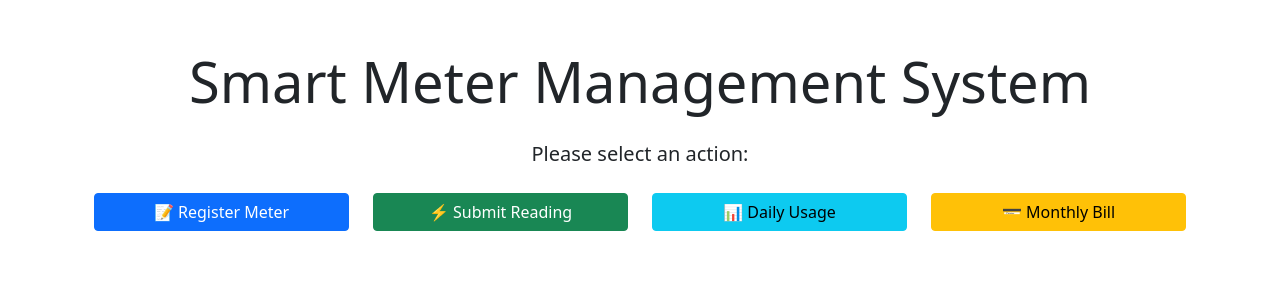
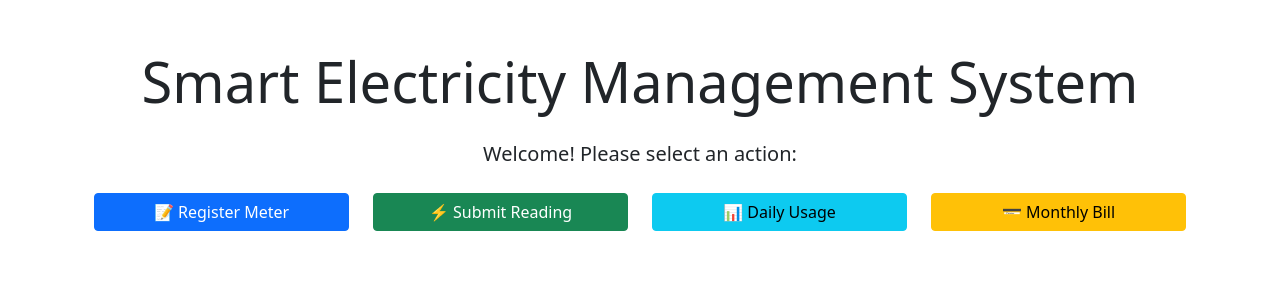
Before and after one commit to CorrineHuang/AN6007_advanced_programming_final_project, a Flask app: page / in a window 1280 px wide. Shown: the part 70-370 px from the top of the page. Run offline with Flask 3, Linux system fonts and the light colour scheme.

Commit message:
frontend changed

```diff
--- a/templates/function.html
+++ b/templates/function.html
@@ -2,8 +2,8 @@
 
 {% block content %}
 <div class="container text-center">
-    <h1 class="display-4 mt-5">Smart Meter Management System</h1>
-    <p class="lead mt-4">Please select an action:</p>
+    <h1 class="display-4 mt-5">Smart Electricity Management System</h1>
+    <p class="lead mt-4">Welcome! Please select an action:</p>
     <div class="row mt-4">
         <div class="col-md-3">
             <button class="btn btn-primary w-100" onclick="showSection('registerSection')">📝 Register Meter</button>
@@ -25,7 +25,7 @@
 </div>
 
 <!-- Register Meter Section -->
-<div id="registerSection" class="form-section" style="display:none;">
+<div id="registerSection" class="form-section mt-4" style="display:none;">
     <h2 class="mb-4">📝 Register New Meter</h2>
     <form id="registerForm">
         <div class="mb-3">
@@ -54,12 +54,12 @@
 </div>
 
 <!-- Submit Meter Reading Section -->
-<div id="meterReadingSection" class="form-section" style="display:none;">
+<div id="meterReadingSection" class="form-section mt-4" style="display:none;">
     <h2 class="mb-4">⚡ Submit Meter Reading</h2>
     <form id="readingForm">
         <div class="mb-3">
             <input type="text" class="form-control"
-                    placeholder="Meter ID"
+                    placeholder="Meter ID (123-456-789)"
                     id="reading_meter_id" required>
         </div>
         <div class="row g-3 mb-3">
@@ -116,11 +116,11 @@
 </div>
 
 <!-- Daily Usage Query -->
-<div id="dailyUsageSection" class="form-section" style="display:none;">
+<div id="dailyUsageSection" class="form-section mt-4" style="display:none;">
     <h2 class="mb-4">📊 Daily Usage Query</h2>
     <div class="input-group mb-3">
         <input type="text" class="form-control"
-                placeholder="Enter Meter ID"
+                placeholder="Meter ID (123-456-789)"
                 id="queryMeterId">
         <button class="btn btn-primary" onclick="queryUsage()">Query</button>
     </div>
@@ -129,7 +129,7 @@
 <!-- Monthly Bill Query -->
 <div id="monthlyBillSection" class="form-section mt-4" style="display:none;">
     <h2 class="mb-4">💳 Monthly Bill Query</h2>
-    <input type="text" class="form-control mb-3" placeholder="Meter ID (999-999-999)" id="queryBillMeterId">
+    <input type="text" class="form-control mb-3" placeholder="Meter ID (123-456-789)" id="queryBillMeterId">
     <button class="btn btn-warning w-100" onclick="queryMonthlyBill()">Query</button>
     <div id="billResult" class="mt-3"></div>
 </div>
@@ -215,7 +215,7 @@ $('#readingForm').submit(async function(e) {
 async function queryUsage() {
     const meterId = $('#queryMeterId').val();
     if (!meterId.match(/^\d{3}-\d{3}-\d{3}$/)) {
-        return showMessage('#usageResult', 'danger', 'Please enter a valid Meter ID');
+        return showMessage('#usageResult', 'danger', 'Please enter a valid Meter ID (123-456-789)');
     }
 
     try {
@@ -266,7 +266,7 @@ async function queryUsage() {
 async function queryMonthlyBill() {
     const meterId = $('#queryBillMeterId').val();
     if (!meterId.match(/^\d{3}-\d{3}-\d{3}$/)) {
-        return showMessage('#billResult', 'danger', 'Please enter a valid Meter ID');
+        return showMessage('#billResult', 'danger', 'Please enter a valid Meter ID (123-456-789)');
     }
 
     try {
```
